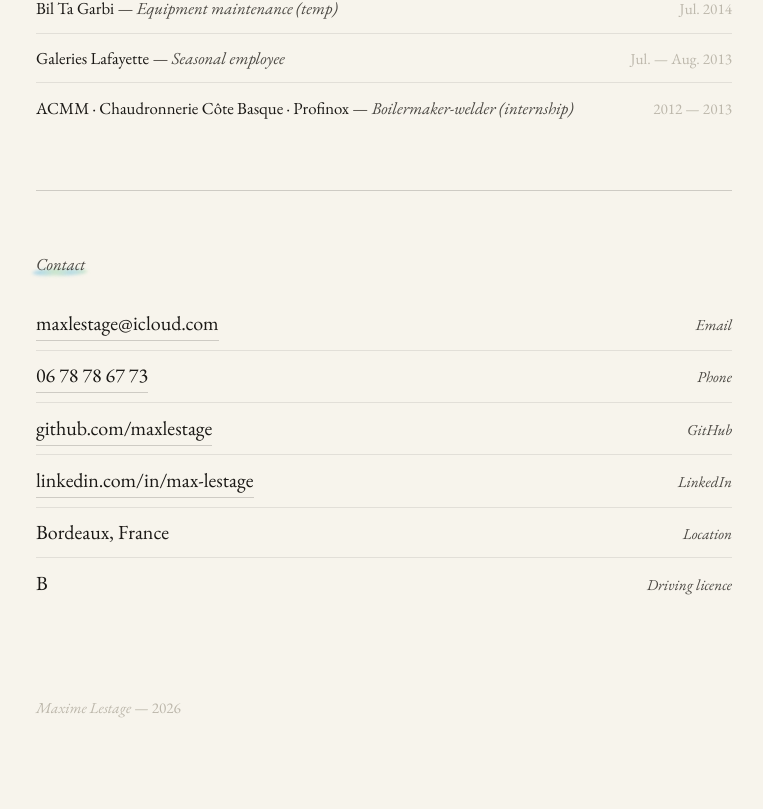
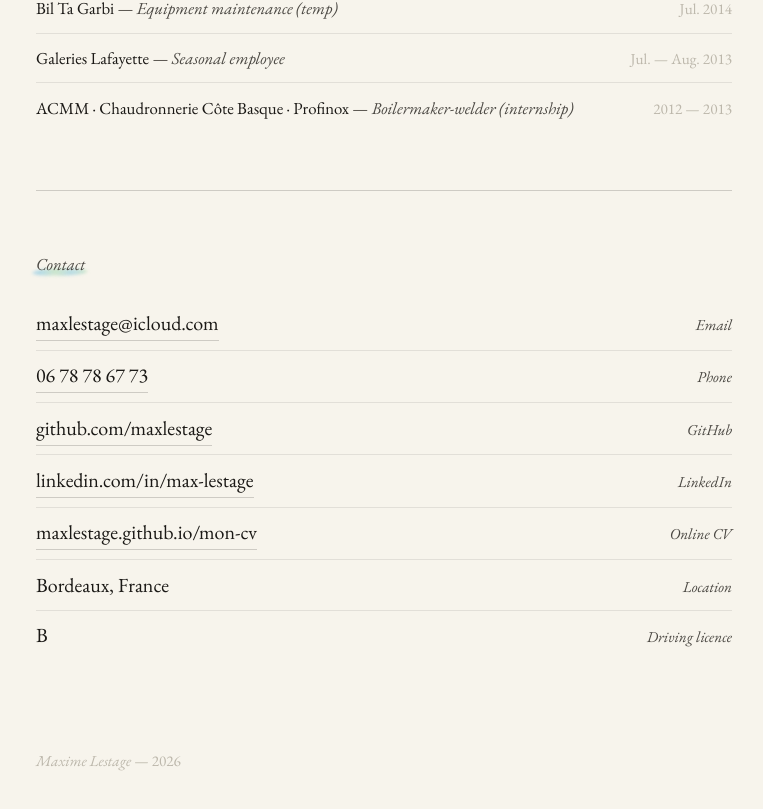
Before and after one commit to maxlestage/mon-cv, a React (Vite) app: page / in a window 1280 px wide. Shown: the part 3871-4680 px from the top of the page, without its empty margins (256-1019 px from the left). Built offline with nearby package versions, Linux system fonts and the light colour scheme.

Commit message:
Add online CV link to contacts

```diff
--- a/src/cv-data.ts
+++ b/src/cv-data.ts
@@ -58,6 +58,11 @@ export const cvData: CVData = {
       label: { fr: "LinkedIn", en: "LinkedIn" },
       value: "linkedin.com/in/max-lestage",
       href: "https://www.linkedin.com/in/max-lestage",
+    },
+    {
+      label: { fr: "CV en ligne", en: "Online CV" },
+      value: "maxlestage.github.io/mon-cv",
+      href: "https://maxlestage.github.io/mon-cv/#about",
     },
     {
       label: { fr: "Localisation", en: "Location" },
```
